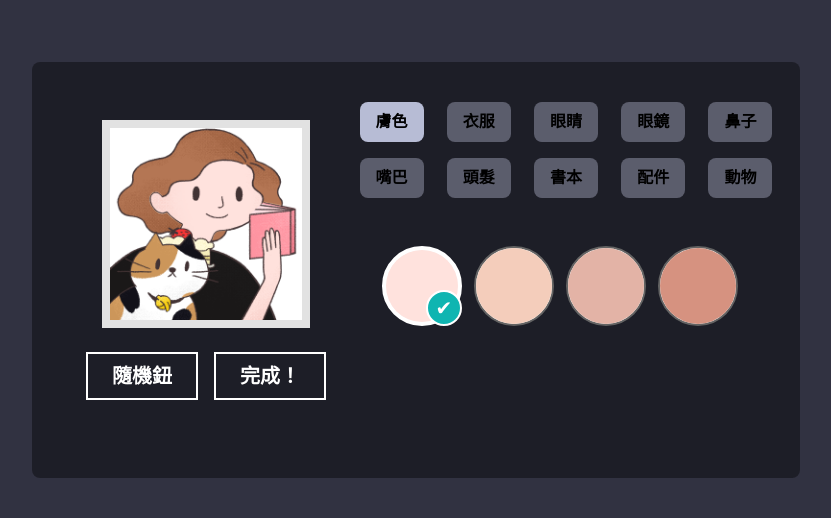
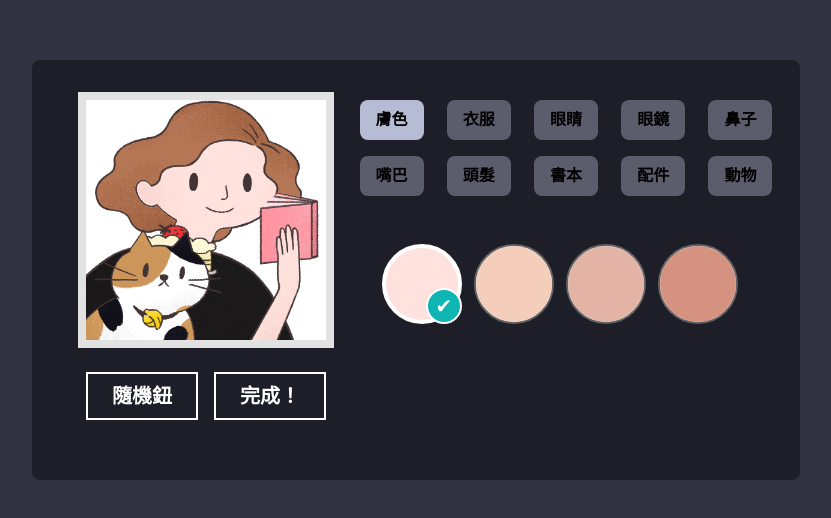
Before and after one commit to one-liang/avatar-doll, a Nuxt app: page / in a window 1280 px wide. Shown: the part 130-648 px from the top of the page, without its empty margins (224-1055 px from the left). Built offline with nearby package versions, Linux system fonts and the light colour scheme.

Commit message:
update finished result

```diff
--- a/components/Avatar.vue
+++ b/components/Avatar.vue
@@ -1,5 +1,5 @@
 <template>
-  <div class="relative mb-6 bg-white border-8 w-52 h-52 border-gray-light">
+  <div id="avatar" class="avatar">
     <!-- 膚色 + 左手 + 配件 // head + left-hand + object -->
     <!-- 衣服 -->
     <div ref="body" :class="`body_${bodyClass}`" class="z-1 layer" />
@@ -38,6 +38,11 @@ export default {
 </script>
 
 <style lang="scss" scoped>
+.avatar {
+  @apply relative mb-8 bg-white w-60 h-60;
+
+  outline: 8px solid #E2E2E2;
+}
 // 圖層樣式
 .layer {
   @apply absolute inset-0 bg-center bg-cover w-full h-full;
--- /dev/null
+++ b/components/DomToImageBtn.vue
@@ -0,0 +1,29 @@
+<template>
+  <button class="btn" type="button" @click="onClick">
+    完成！
+  </button>
+</template>
+
+<script>
+import domtoimage from 'dom-to-image'
+
+export default {
+  name: 'DomToImageBtn',
+  methods: {
+    onClick () {
+      const avatar = document.querySelector('#avatar')
+      domtoimage
+        .toPng(avatar)
+        .then(function (dataUrl) {
+          const img = new Image()
+          img.src = dataUrl
+          document.body.appendChild(img)
+        })
+        .catch(function (error) {
+          // eslint-disable-next-line no-console
+          console.error('oops, something went wrong!', error)
+        })
+    }
+  }
+}
+</script>
--- a/pages/index.vue
+++ b/pages/index.vue
@@ -7,9 +7,7 @@
       <Avatar />
       <div class="flex items-center justify-center mx-auto mb-5 space-x-4">
         <RandomBtn />
-        <button class="btn" type="button">
-          完成！
-        </button>
+        <DomToImageBtn />
       </div>
     </div>
     <div class="w-full lg:w-7/12">
@@ -136,10 +134,11 @@
 
 <script>
 import '~/assets/css/material.css'
+import DomToImageBtn from '~/components/DomToImageBtn.vue'
 import RandomBtn from '~/components/RandomBtn.vue'
 
 export default {
-  components: { RandomBtn },
+  components: { RandomBtn, DomToImageBtn },
   data () {
     return {
       tab: 'skin'
```
